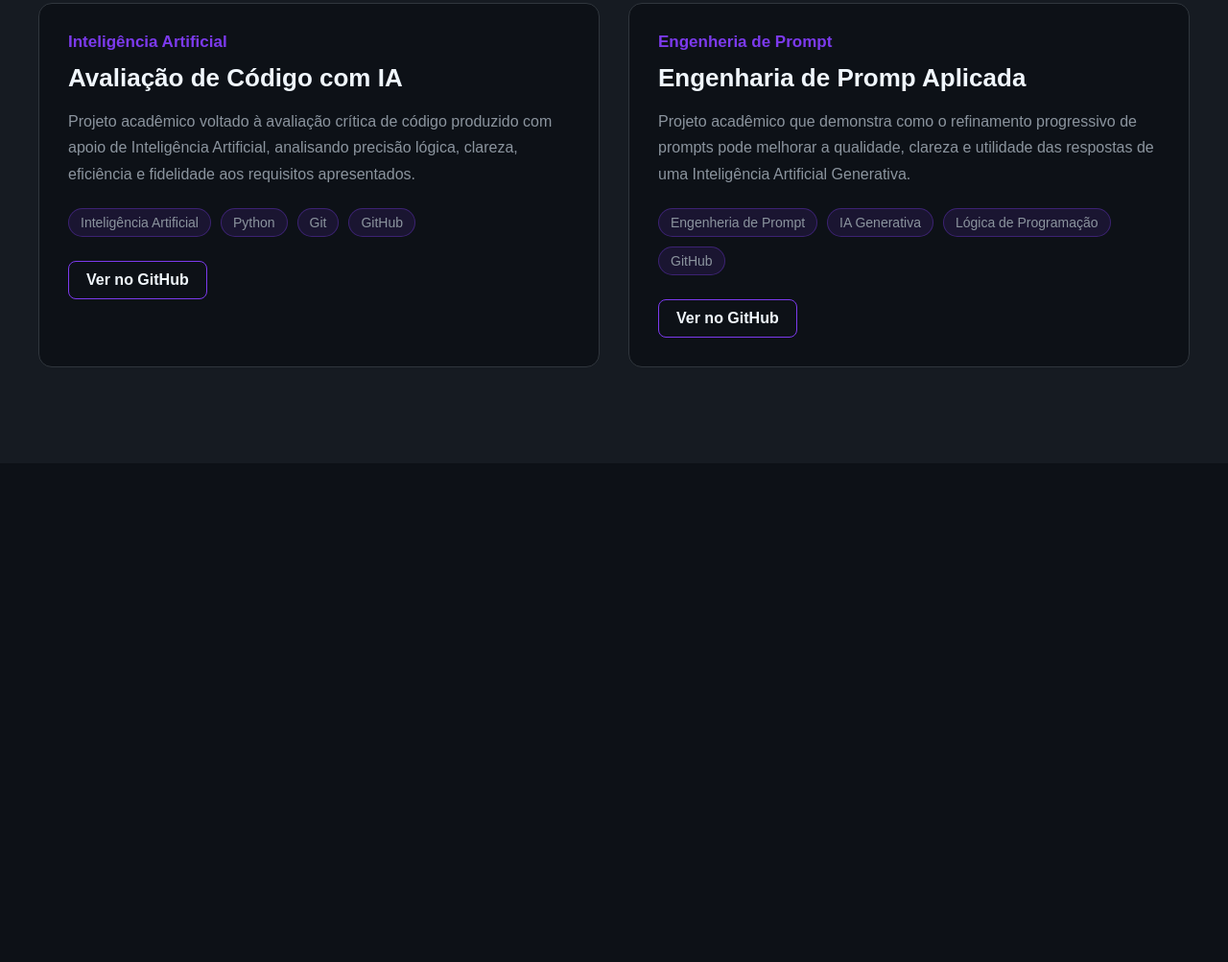
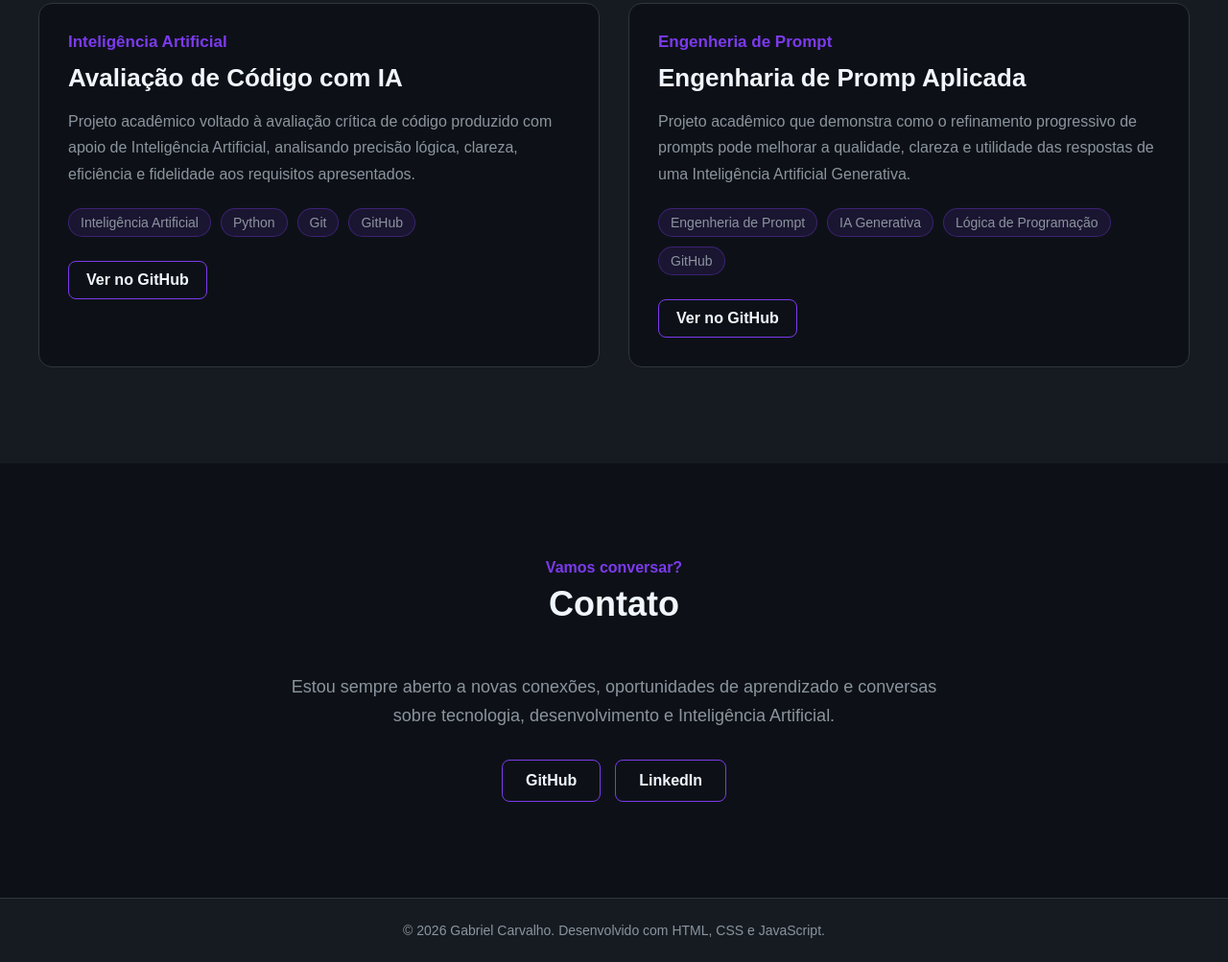
Before and after one commit to ErenDEV-ctrl/portfolio, a plain HTML site: page index.html in a window 1280 px wide. Shown: the part 2341-3344 px from the top of the page at 96% size. Before the commit the page ends 2824 px from the top, so only its background shows below. Drawn offline with Linux system fonts and the light colour scheme.

Commit message:
Atualiza porfolio com novas secoes

```diff
--- a/css/style.css
+++ b/css/style.css
@@ -381,3 +381,67 @@ header { width: 100%;
     background-color: #7c3aed;
     transform: translateY(-2px);
 }
+
+#contato {
+    padding: 100px 20px;
+    background-color: #0d1117;
+}
+
+.container-contato {
+    max-width: 900px;
+    margin: 0 auto;
+    text-align: center;
+}
+
+.conteudo-contato {
+    display: flex;
+    flex-direction: column;
+    align-items: center;
+}
+
+.texto-contato {
+    max-width: 700px;
+    color: #8b949e;
+    font-size: 18px;
+    line-height: 1.7;
+    margin-bottom: 30px;
+}
+
+.links-contato {
+    display: flex;
+    justify-content: center;
+    gap: 15px;
+}
+
+.contato-link {
+    display: inline-block;
+    color: #f0f6fc;
+    border: 1px solid #7c3aed;
+    border-radius: 8px;
+    padding: 12px 24px;
+    text-decoration: none;
+    font-weight: 600;
+    transition: background-color 0.3s ease, transform 0.3s ease;
+}
+
+.contato-link:hover {
+    background-color: #7c3aed;
+    transform: translateY(-3px);
+}
+
+footer {
+    background-color: #161b22;
+    border-top: 1px solid #30363d;
+    padding: 25px 20px;
+}
+
+.container-footer {
+    max-width: 1200px;
+    margin: 0 auto;
+    text-align: center;
+}
+
+.container-footer p {
+    color: #8b949e;
+    font-size: 14px;
+}
--- a/index.html
+++ b/index.html
@@ -270,11 +270,48 @@
 
         <section id="contato">
 
+            <div class="container-contato">
+
+                <div class="titulo-secao">
+                    <p>Vamos conversar?</p>
+                    <h2>Contato</h2>
+
+                </div>
+
+                <div class="conteudo-contato">
+
+                    <p class="texto-contato">
+                        Estou sempre aberto a novas conexões, oportunidades de aprendizado
+                        e conversas sobre tecnologia, desenvolvimento e Inteligência Artificial.
+                    </p>
+
+                    <div class="links-contato">
+                        <a href="https://github.com/ErenDEV-ctrl"
+                            target="_blank"
+                            rel="noopener noreferrer"
+                            class="contato-link">GitHub</a>
+
+                        <a href="https://www.linkedin.com/in/gabriel-silva-6325953a7/"
+                            target="_blank"
+                            rel="noopener noreferrer"
+                            class="contato-link">LinkedIn</a>
+
+                    </div>
+
+                </div>
+
+            </div>
+
         </section>
 
     </main>
 
     <footer>
+
+        <div class="container-footer">
+            <p>© 2026 Gabriel Carvalho. Desenvolvido com HTML, CSS e JavaScript.</p>
+
+        </div>
 
     </footer>
 
```
